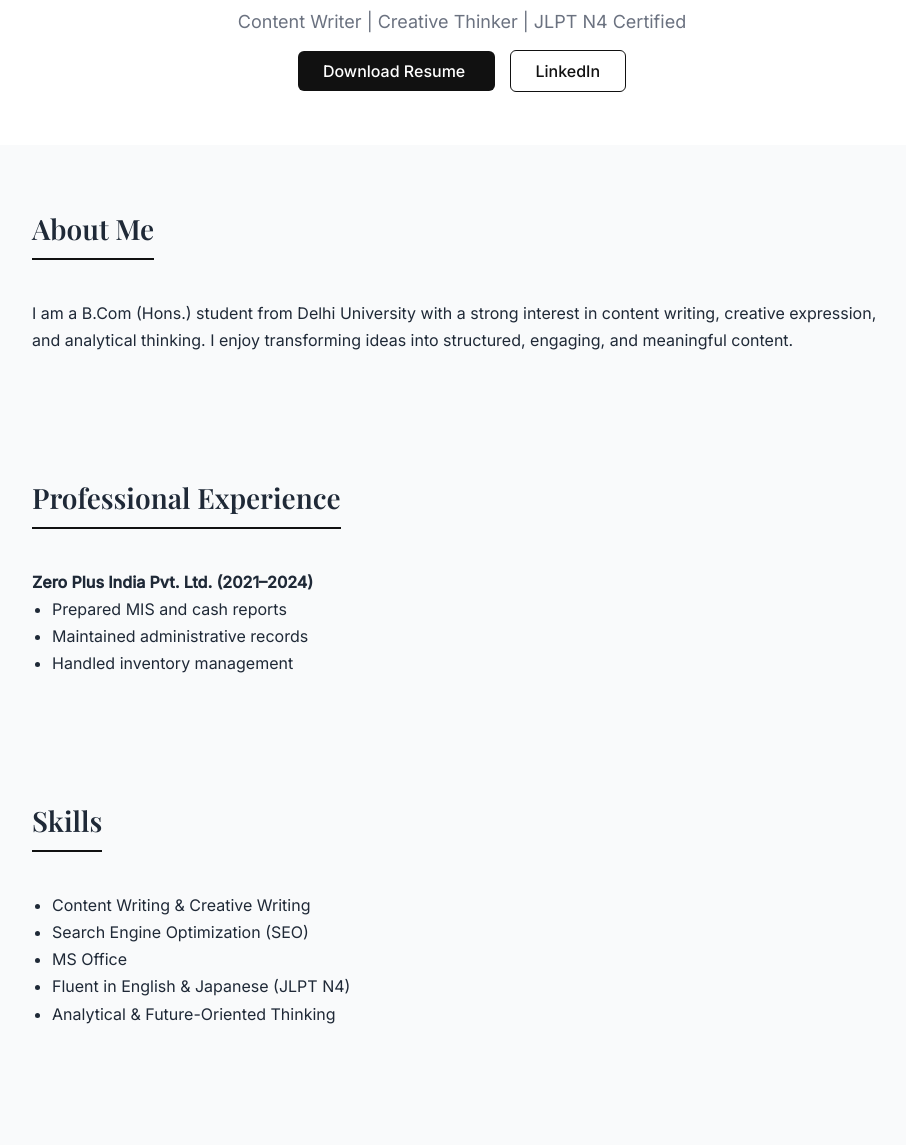
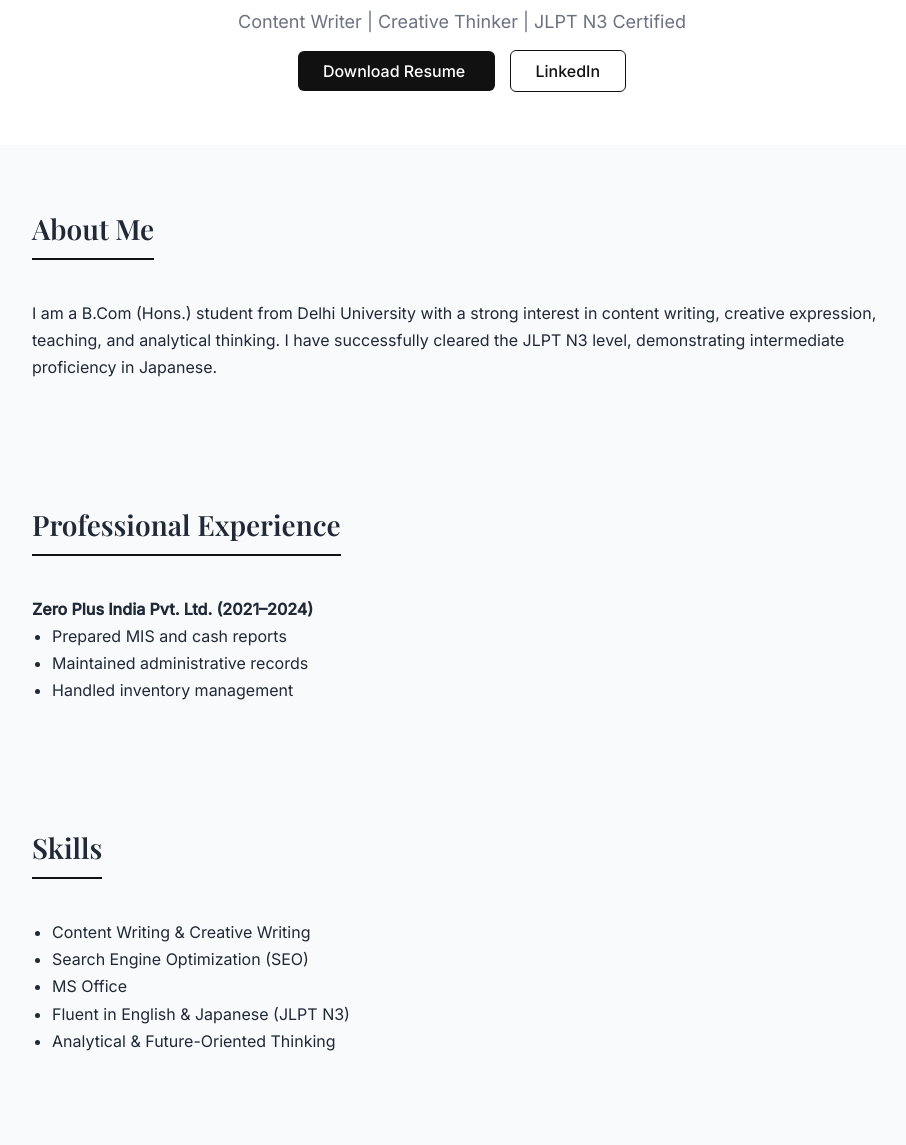
Before and after one commit to utkarsh-2549/utkarsh-2549.github.io, a plain HTML site: page index.html in a window 1280 px wide. Shown: the part 399-1544 px from the top of the page, without its empty margins (178-1084 px from the left). Drawn offline with nearby package versions, Linux system fonts and the light colour scheme.

Commit message:
Update index.html
Signed-off-by: utkarsh-2549 <upadhyayupahyay01002@gmail.com>

```diff
--- a/index.html
+++ b/index.html
@@ -127,7 +127,7 @@
   </div>
 
   <h1>Utkarsh Upadhyay</h1>
-  <p>Content Writer | Creative Thinker | JLPT N4 Certified</p>
+  <p>Content Writer | Creative Thinker | JLPT N3 Certified</p>
 
   <div style="margin-top:20px;">
     <a href="Utkarsh-Upadhyay-Resume.docx" download
@@ -148,8 +148,8 @@
   <h2>About Me</h2>
   <div class="card">
     <p>
-      I am a B.Com (Hons.) student from Delhi University with a strong interest in content writing, creative expression, and analytical thinking.
-      I enjoy transforming ideas into structured, engaging, and meaningful content.
+      I am a B.Com (Hons.) student from Delhi University with a strong interest in content writing, creative expression, teaching, and analytical thinking.
+     I have successfully cleared the JLPT N3 level, demonstrating intermediate proficiency in Japanese.
     </p>
   </div>
 </section>
@@ -173,7 +173,7 @@
       <li>Content Writing & Creative Writing</li>
       <li>Search Engine Optimization (SEO)</li>
       <li>MS Office</li>
-      <li>Fluent in English & Japanese (JLPT N4)</li>
+      <li>Fluent in English & Japanese (JLPT N3)</li>
       <li>Analytical & Future-Oriented Thinking</li>
     </ul>
   </div>
```
